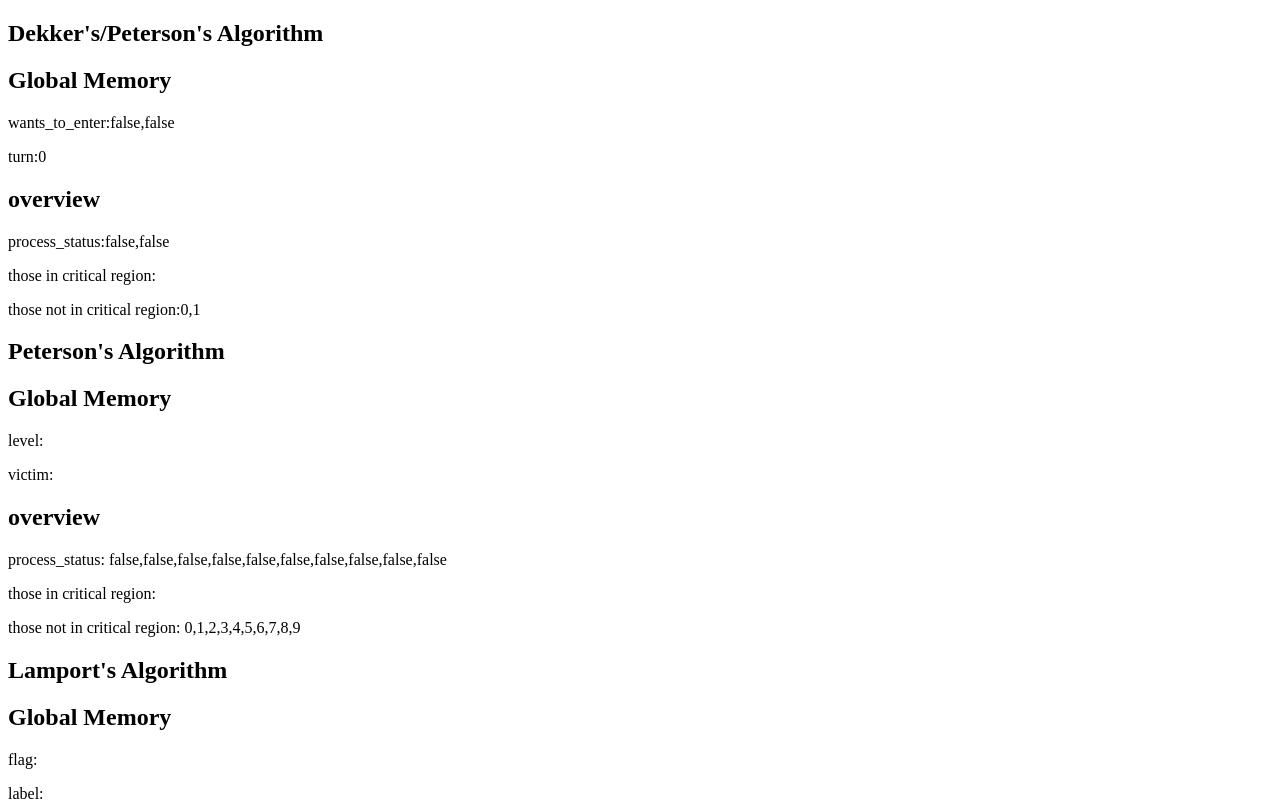
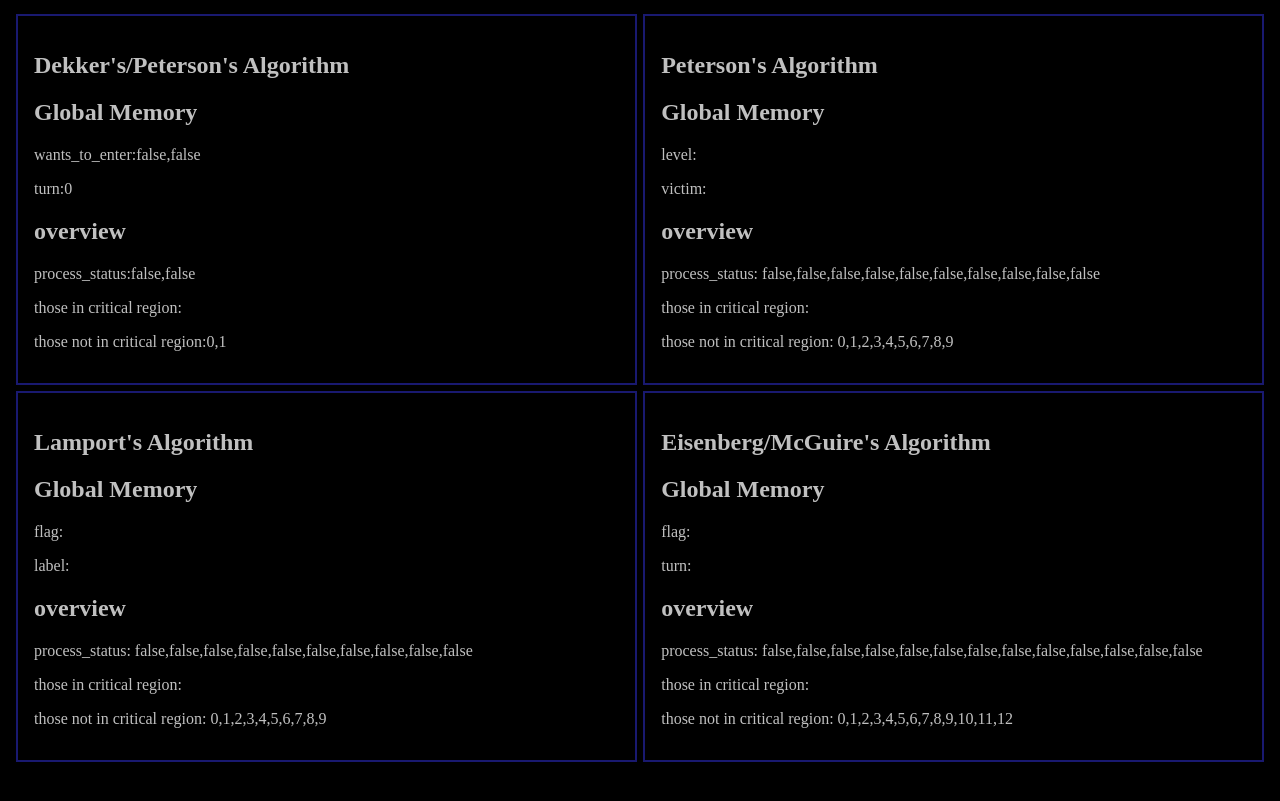
Before and after one commit to li6in9muyou/software-mutex-sim, a Svelte app: page / in a window 1280 px wide. Shown: the top 801 px of the page. Built offline with nearby package versions, Linux system fonts and the light colour scheme.

Commit message:
style: dark mode and grid mode

```diff
--- a/src/App.svelte
+++ b/src/App.svelte
@@ -5,7 +5,26 @@
   import EisenbergAndMcGuire from "./algorithms/EisenbergAndMcGuire/EisenbergAndMcGuire.svelte";
 </script>
 
-<Dekker />
-<Peterson />
-<Lamport />
-<EisenbergAndMcGuire />
+<main>
+  <div class="algoContainer"><Dekker /></div>
+  <div class="algoContainer"><Peterson /></div>
+  <div class="algoContainer"><Lamport /></div>
+  <div class="algoContainer"><EisenbergAndMcGuire /></div>
+</main>
+
+<style>
+  * {
+    background-color: black;
+    color: silver;
+  }
+  main {
+    padding: 0.2rem 0.3rem;
+    display: grid;
+    grid-template-columns: 1fr 1fr;
+  }
+  .algoContainer {
+    border: solid 2px midnightblue;
+    padding: 1rem;
+    margin: 0.2rem;
+  }
+</style>
--- a/src/app.css
+++ b/src/app.css
@@ -1,3 +1,4 @@
 * {
   box-sizing: border-box;
+  background-color: black;
 }
```
